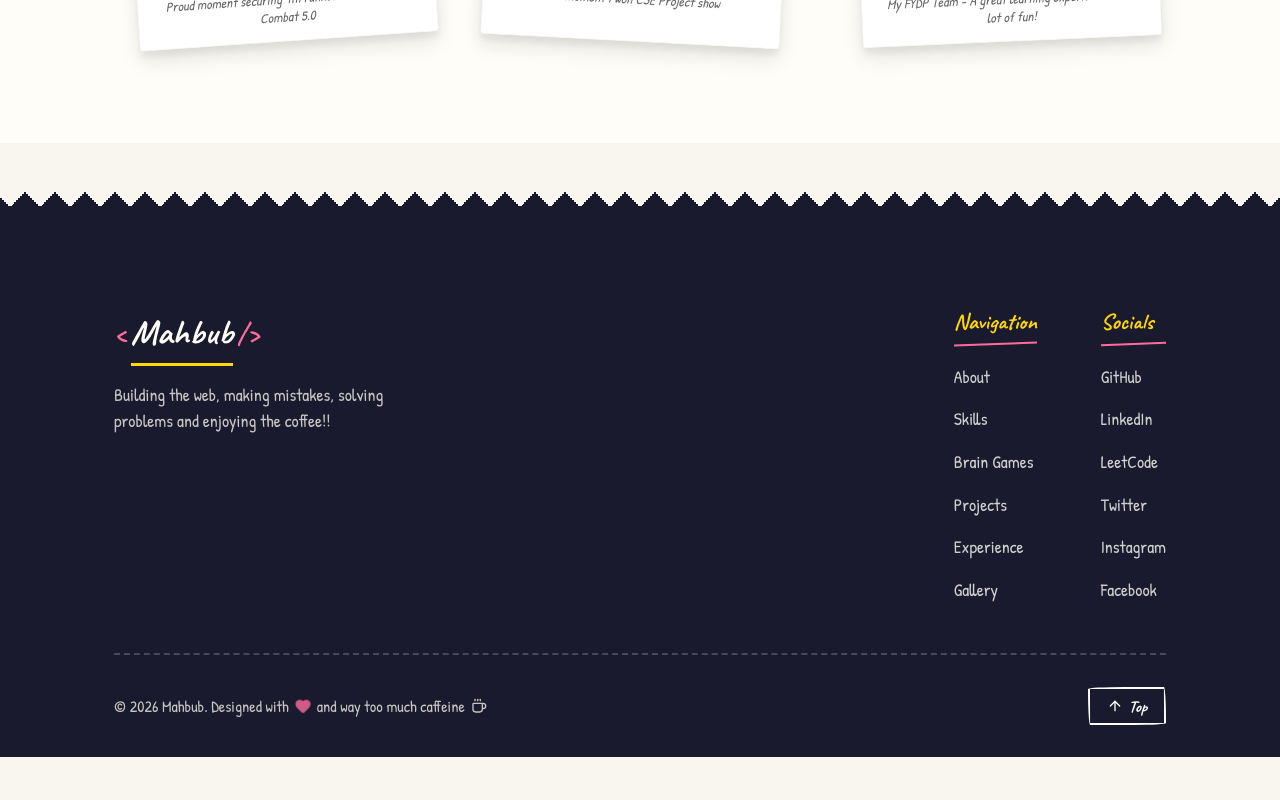
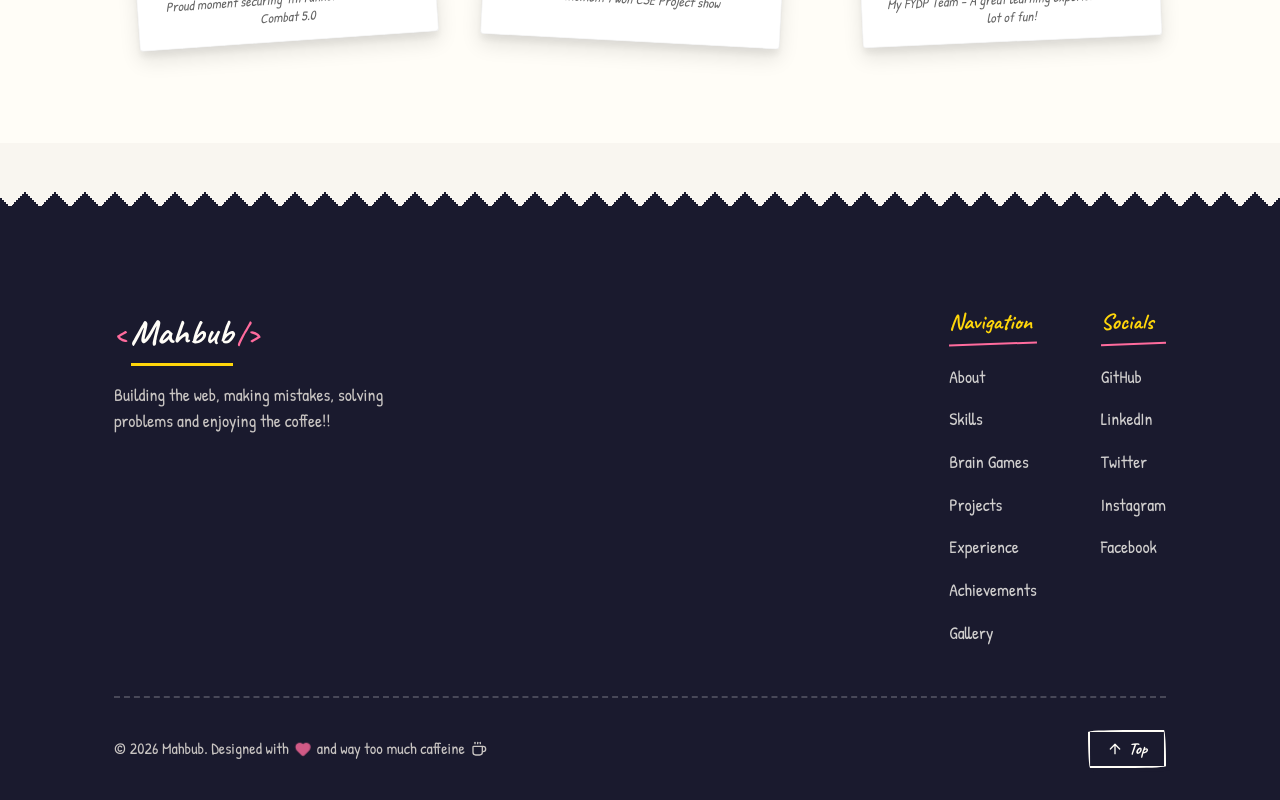
Before and after one commit to Maahhbuub/Mahbub-Doodle, a React (Vite) app: page /gallery in a window 1280 px wide. Shown: the part 1034-1834 px from the top of the page. Before the commit the page ends 1791 px from the top, so only its background shows below. Built offline with nearby package versions, Linux system fonts and the light colour scheme.

Commit message:
docs(footer): update links

```diff
--- a/src/components/Footer/Footer.jsx
+++ b/src/components/Footer/Footer.jsx
@@ -8,6 +8,7 @@ const portfolioLinks = [
   { href: '#competitive-programming', label: 'Brain Games' },
   { href: '#projects', label: 'Projects' },
   { href: '#experience', label: 'Experience' },
+  { href: '#achievements', label: 'Achievements' },
   { href: '#gallery', label: 'Gallery' },
 ];
 
@@ -17,6 +18,7 @@ const projectLinks = [
   { href: '/#competitive-programming', label: 'Brain Games' },
   { href: '/projects', label: 'Projects' },
   { href: '/#experience', label: 'Experience' },
+  { href: '/#achievements', label: 'Achievements' },
   { href: '/gallery', label: 'Gallery' },
 ];
 
@@ -52,7 +54,6 @@ export default function Footer({ variant = 'portfolio' }) {
               <h4>Socials</h4>
               <a href="https://github.com/Maahhbuub" target="_blank" rel="noreferrer">GitHub</a>
               <a href="https://linkedin.com/in/maahhbuub" target="_blank" rel="noreferrer">LinkedIn</a>
-              <a href="https://leetcode.com/Maahhbuub/" target="_blank" rel="noreferrer">LeetCode</a>
               <a href="https://twitter.com/Maahhbuub" target="_blank" rel="noreferrer">Twitter</a>
               <a href="https://instagram.com/maahhbuub" target="_blank" rel="noreferrer">Instagram</a>
               <a href="https://facebook.com/maahhbuub" target="_blank" rel="noreferrer">Facebook</a>
```
